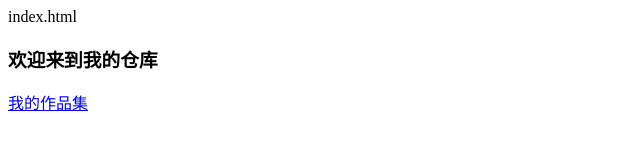
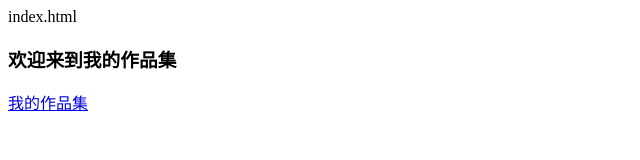
Before and after one commit to yayaya1651/zhuguiya.github.io, a plain HTML site: page index.html in a window 1280 px wide. Shown: the full height of the page, 0-640 px from the left. Drawn offline with Linux system fonts and the light colour scheme.

Commit message:
Add files via upload

```diff
--- a/index.html
+++ b/index.html
@@ -7,7 +7,7 @@ index.html
     <title>我的作品集</title>
 </head>
 <body>
-    <h3>欢迎来到我的仓库</h3>
+    <h3>欢迎来到我的作品集</h3>
     <a href="https://bf89fy.axshare.com">我的作品集</a>
 </body>
 </html>
```
